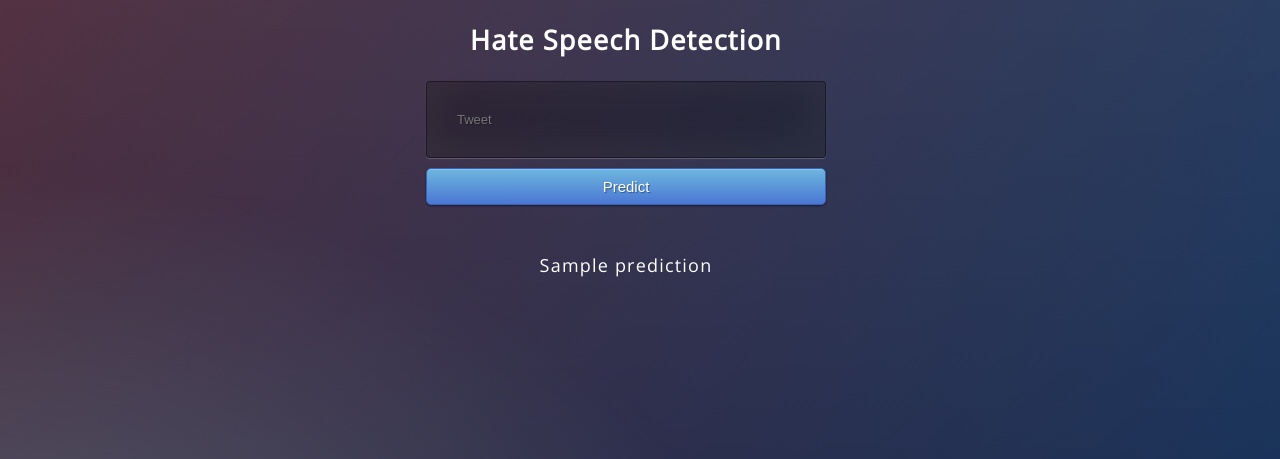
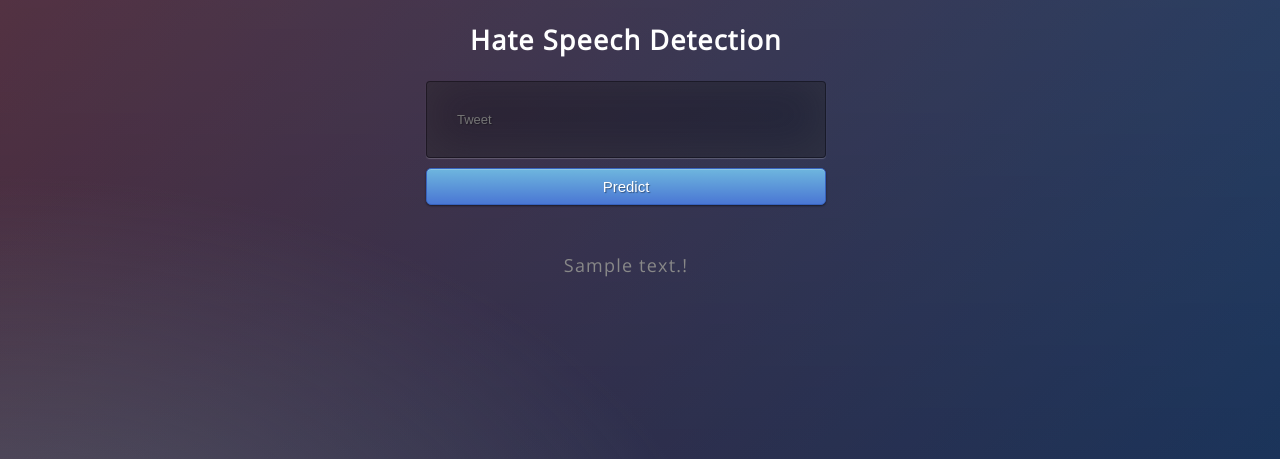
Before and after one commit to indreshverma/hatespeech-detection, a Flask app: template templates/result.html in a window 1280 px wide. Shown: the part 171-630 px from the top of the page. Run offline with Flask 2, Linux system fonts and the light colour scheme; the template is opened without the code that fills it: most values are stand-ins (such as "Sample title", 1, 10 or a date in 2020); parts of the project's set-up code (start-up, migrations or seed data) failed here and were passed over.

Commit message:
Fixed start up

```diff
--- a/app.py
+++ b/app.py
@@ -8,12 +8,14 @@ from sklearn.feature_extraction.text import CountVectorizer
 from sklearn.naive_bayes import MultinomialNB
 
 import pickle
+import os
 
 # load the model from disk
 filename = 'nlp_model.pkl'
 clf = pickle.load(open(filename, 'rb'))
 cv=pickle.load(open('transform.pkl','rb'))
 app = Flask(__name__)
+app.config['DEBUG'] = True
 
 @app.route('/')
 def home():
@@ -26,7 +28,14 @@ def predict():
         data = [message]
         vect = cv.transform(data)
         my_prediction = clf.predict(vect)
-    return render_template('result.html', prediction='Hate speech detection label is {}'.format(my_prediction[0]))
+        if(my_prediction[0] ==0):
+            color='green'
+        else:
+            color='red'
+        prediction={}
+        prediction['text']='Hate speech detection label is {}'.format(my_prediction[0])
+        prediction['color']=color
+    return render_template('result.html', prediction=prediction)
 
 
 
--- a/requirements.txt
+++ b/requirements.txt
@@ -10,3 +10,4 @@ scikit-learn==0.22.1
 matplotlib>=3.1.3
 pandas>=1.0.1
 seaborn==0.10.0
+nltk
--- a/templates/result.html
+++ b/templates/result.html
@@ -25,7 +25,10 @@
 
    <br>
    <br>
-   {{ prediction }}
+   <font color={{prediction['color']}}>
+    {{ prediction['text'] }}!
+   </font>
+   <br>
 
  </div>
 
```
Also changed, not shown: rearrangefile.py (+4 -4 lines).
